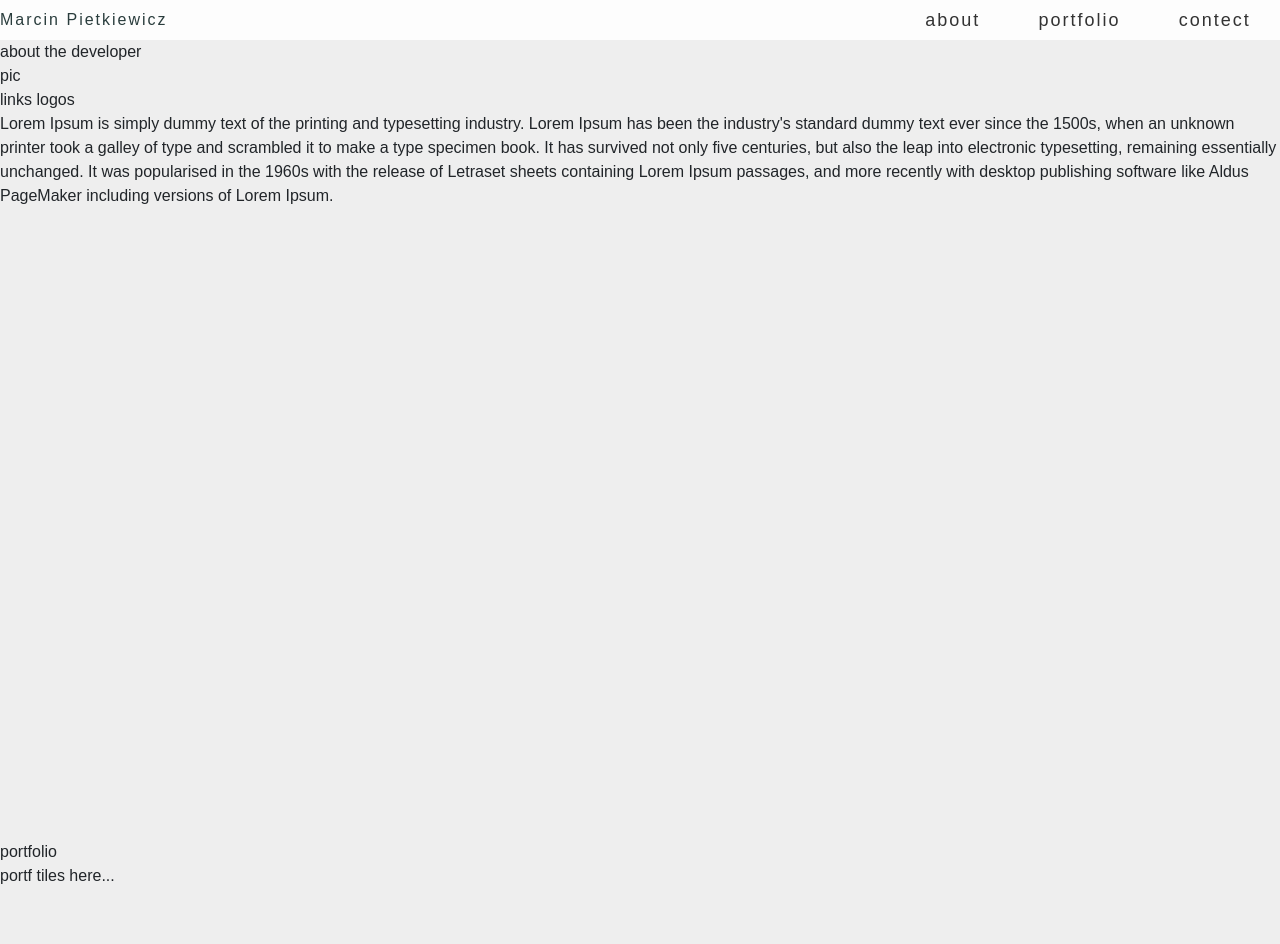
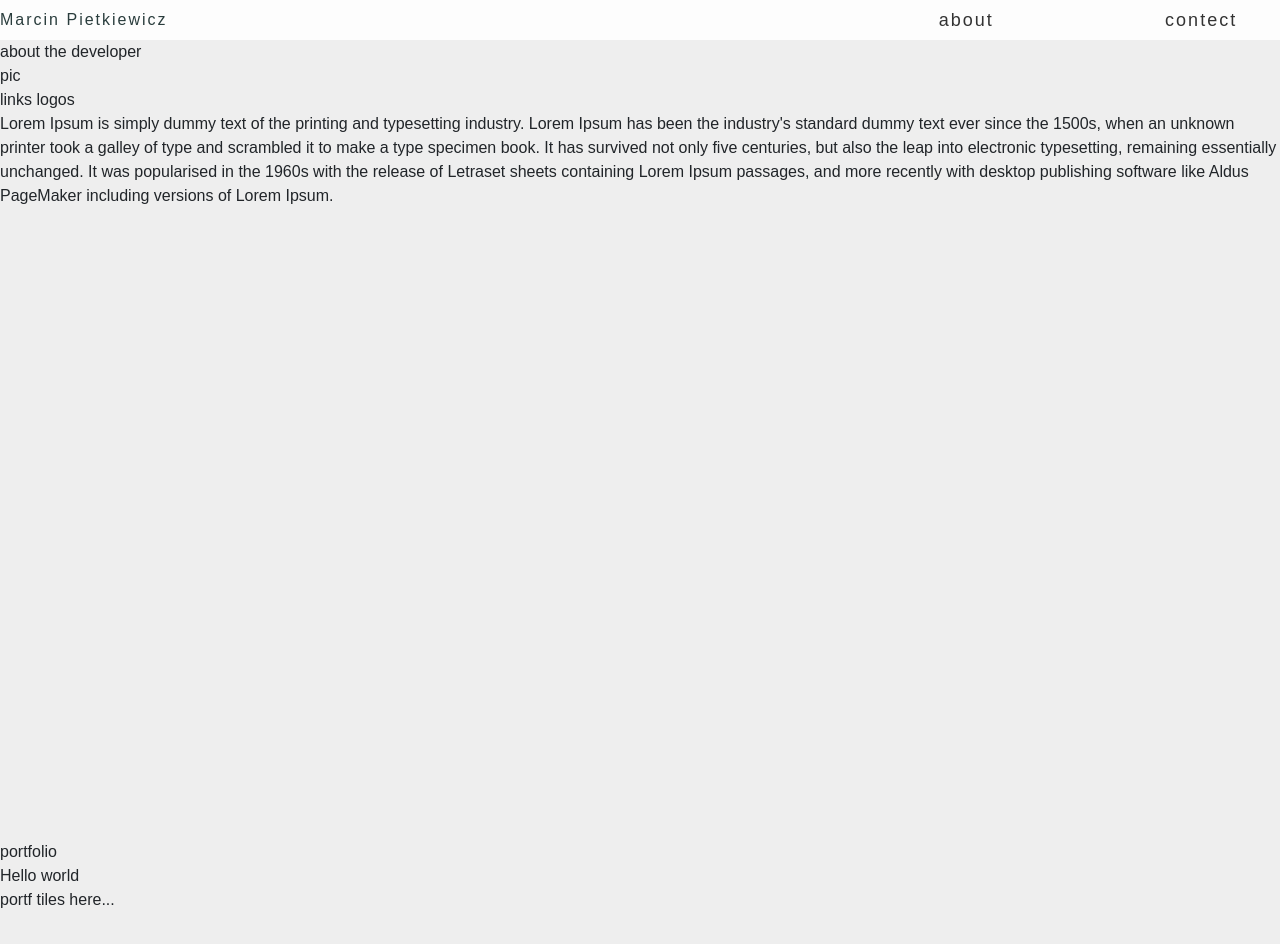
Before and after one commit to MarcinPietkiewicz/portfolio, a React (Create React App) app: page / in a window 1280 px wide. Shown: the top 944 px of the page. Built offline with nearby package versions, Linux system fonts and the light colour scheme; the HTML template or start-up script is replaced by a standard one.

Commit message:
Added portfolio component

```diff
--- a/src/App.js
+++ b/src/App.js
@@ -1,4 +1,5 @@
 import './App.scss';
+import Portfolio from './Portfolio.js';
 
 function App() {
   return (
@@ -7,7 +8,9 @@ function App() {
         <div id="header-name">Marcin Pietkiewicz</div>
         <div id="right-menu">
           <a href="#">about</a>
-          <a href="#">portfolio</a>
+          <a href="#">
+
+          </a>
           <a href="#">contect</a>
         </div>
       </header>
@@ -28,6 +31,7 @@ function App() {
         </section>
         <section id="portfolio">
           <div id="portfolio-title">portfolio</div>
+          <Portfolio />
           <div id="portfolio-tiles">portf tiles here...</div>
         </section>
         <section id="contact"></section>
--- /dev/null
+++ b/src/Portfolio.js
@@ -0,0 +1,9 @@
+import React from "react";
+
+class Portfolio extends React.Component {
+  render() {
+    return <React.Fragment>Hello world</React.Fragment>;
+  }
+}
+
+export default Portfolio;
```
